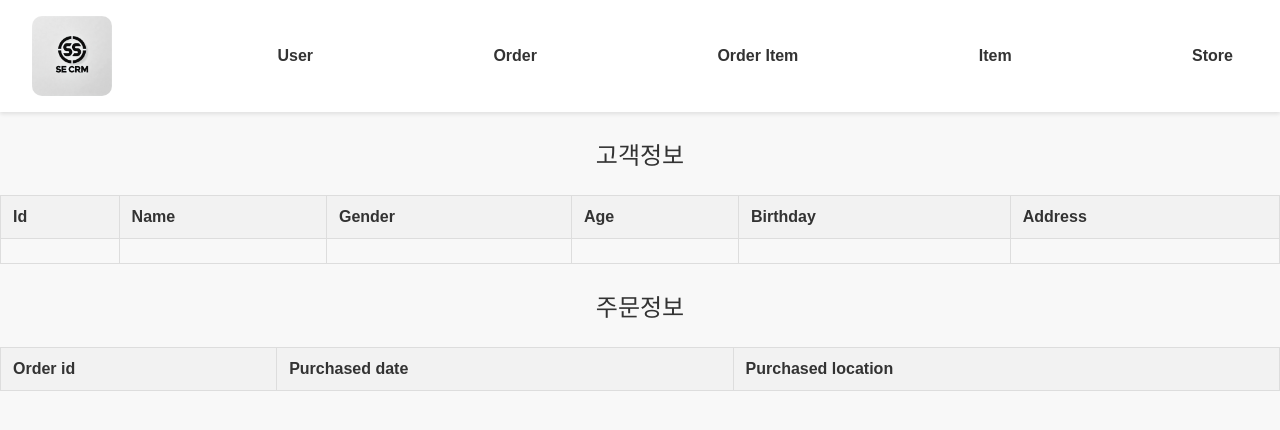
After one commit to sydneyskim/sesac_python_se, a Flask app: template Project/templates/userdetail.html in a window 1280 px wide. The commit adds this page. Shown: the top 430 px of the page. Run offline with Flask 3, Linux system fonts and the light colour scheme; the template is opened without the code that fills it, so the values that code supplies are empty.

Commit message:
유저, 주문 기본 상세페이지 구현 및 주문 날짜검색 추가

```diff
--- a/Project/app.py
+++ b/Project/app.py
@@ -1,5 +1,5 @@
 from flask import Flask, render_template, request
-from database import get_users, get_total_users, get_user_by_name, get_user_by_gender, get_user_by_name_and_gender, get_total_user_by_name, get_total_user_by_gender, get_total_user_by_name_and_gender, get_orders, get_total_orders, get_orderItems, get_total_orderItems, get_items, get_total_items, get_stores, get_total_stores
+from database import get_users, get_total_users, get_user_by_name, get_user_by_gender, get_user_by_name_and_gender, get_total_user_by_name, get_total_user_by_gender, get_total_user_by_name_and_gender, get_orders, get_total_orders, get_orderItems, get_total_orderItems, get_items, get_total_items, get_stores, get_total_stores, get_userdetail, get_userorderdetail, get_orderdetail, get_order_by_date, get_total_order_by_date
 import math
 app = Flask(__name__)
 
@@ -34,19 +34,39 @@ def crm_users():
         total_users = get_total_users()
         total_pages = math.ceil(total_users / per_page)
 
-    return render_template('users.html', users=users, page=page, per_page=per_page, total_pages=total_pages)
+    return render_template('users.html', users=users, name=name, gender=gender, page=page, per_page=per_page, total_pages=total_pages)
+
+@app.route('/crm/userdetail/')
+def crm_userdetail():
+    user_id = request.args.get('userid')
+    user_detail = get_userdetail(user_id)
+    user_order_detail = get_userorderdetail(user_id)
+
+    return render_template('userdetail.html', user_detail=user_detail[0], user_order_detail=user_order_detail)
 
 @app.route('/crm/orders/')
 def crm_orders():
+    date = request.args.get('date')
     page = request.args.get('page', default=1, type=int)
     per_page = request.args.get('per_page', default=10, type=int)
 
-    total_orders = get_total_orders()
-    total_pages = math.ceil(total_orders / per_page)
+    if date:
+        total_orders = get_total_order_by_date(date)
+        total_pages = math.ceil(total_orders / per_page)
+        orders = get_order_by_date(date, page, per_page)
+    else:
+        total_orders = get_total_orders()
+        total_pages = math.ceil(total_orders / per_page)
+        orders = get_orders(page, per_page)
 
-    orders = get_orders(page, per_page)
+    return render_template('orders.html', orders=orders, date=date, page=page, per_page=per_page, total_pages=total_pages)
 
-    return render_template('orders.html', orders=orders, page=page, per_page=per_page, total_pages=total_pages)
+@app.route('/crm/orderdetail/')
+def crm_orderdetail():
+    order_id = request.args.get('orderid')
+    order_detail = get_orderdetail(order_id)
+
+    return render_template('orderdetail.html', order_detail=order_detail)
 
 @app.route('/crm/orderItems/')
 def crm_orderItems():
--- a/Project/database.py
+++ b/Project/database.py
@@ -66,17 +66,72 @@ def get_total_user_by_name_and_gender(name, gender):
     result = get_query(query, ('%' + name + '%', gender))
     return result[0]['count'] if result else 0
 
+# user 상세
+def get_userdetail(user_id):
+    query = "SELECT * FROM users WHERE Id = ?"
+    return get_query(query, (user_id,))
+
+def get_userorderdetail(user_id):
+    query = '''
+        SELECT
+            o.Id AS OrderId,
+            o.OrderAt AS PurchasedDate,
+            s.Id AS PurchasedLocation,
+            o.UserId AS UserId
+        FROM
+            orders o
+        JOIN
+            stores s ON o.StoreId = s.Id
+        WHERE UserId = ?;
+    '''
+    return get_query(query, (user_id,))
+
 ### Orders ###
 # order 전체 가져오기
 def get_orders(page, per_page):
     offset = (page - 1) * per_page
     query = "SELECT * FROM orders LIMIT ? OFFSET ?"
     return get_query(query, (per_page, offset))
+
 # order 전체 count
 def get_total_orders():
     query = "SELECT COUNT(*) as count FROM orders"
     result = get_query(query)
     return result[0]['count'] if result else 0
+
+# Order 날짜 검색결과
+def get_order_by_date(date, page, per_page):
+    offset = (page - 1) * per_page
+    query = "SELECT * FROM orders WHERE OrderAt LIKE ? LIMIT ? OFFSET ?"
+    return get_query(query, ('%' + date + '%', per_page, offset))
+
+# Order 날짜 검색결과 count
+def get_total_order_by_date(date):
+    query = "SELECT COUNT(*) as count FROM orders WHERE OrderAt LIKE ?"
+    result = get_query(query, (date,))
+    return result[0]['count'] if result else 0
+
+# order 날짜 검색 결과 count
+def get_total_orders():
+    query = "SELECT COUNT(*) as count FROM orders"
+    result = get_query(query)
+    return result[0]['count'] if result else 0
+
+# order 상세
+def get_orderdetail(order_id):
+    query = '''
+        SELECT
+            oi.Id AS OrderItemId,
+            oi.OrderId AS OrderId,
+            oi.ItemId AS ItemId,
+            i.Name AS ItemName
+        FROM
+            orderitems oi
+        JOIN
+            items i ON oi.ItemId = i.Id
+        WHERE OrderId = ?;
+    '''
+    return get_query(query, (order_id,))
 
 ### OrderItems ###
 # orderItem 전체 가져오기
--- a/Project/templates/base.html
+++ b/Project/templates/base.html
@@ -5,6 +5,10 @@
     <meta name="viewport" content="width=device-width, initial-scale=1.0">
     <title>{% block title %}{% endblock %}</title>
     <style>
+        img {
+            width:80px;
+            border-radius: 10px;
+        }
         body {
             font-family: Arial, sans-serif;
             background-color: #f8f9fa;
@@ -40,6 +44,7 @@
 </head>
 <body>
     <nav>
+        <img src="{{ url_for('static', filename='images/secrm.jpg') }}" alt="CRM Logo">
         <a href="{{ url_for('crm_users') }}">User</a>
         <a href="{{ url_for('crm_orders') }}">Order</a>
         <a href="{{ url_for('crm_orderItems') }}">Order Item</a>
--- /dev/null
+++ b/Project/templates/userdetail.html
@@ -0,0 +1,92 @@
+{% extends "base.html" %}
+
+{% block title %}
+User Detail Page
+{% endblock %}
+
+{% block content %}
+<style>
+    body {
+        background-color: #f8f8f8;
+        color: #333;
+    }
+    input[type="text"], select {
+        padding: 10px;
+        margin: 10px 0;
+        border: 1px solid #ccc;
+        border-radius: 4px;
+    }
+    button {
+        background-color: #333;
+        color: white;
+        border: none;
+        padding: 10px 20px;
+        cursor: pointer;
+        margin: 10px 0;
+        border-radius: 4px;
+    }
+    button:hover {
+        background-color: #555;
+    }
+    table {
+        width: 100%;
+        border-collapse: collapse;
+    }
+    table, th, td {
+        border: 1px solid #ddd;
+    }
+    th, td {
+        padding: 12px;
+        text-align: left;
+    }
+    th {
+        background-color: #f2f2f2;
+    }
+    .infos {
+            font-size: 24px;
+            text-align: center;
+        }
+</style>
+<p class="infos">고객정보</p>
+    <table id="order-detail-table">
+        <thead>
+            <tr>
+                <th>Id</th>
+                <th>Name</th>
+                <th>Gender</th>
+                <th>Age</th>
+                <th>Birthday</th>
+                <th>Address</th>
+        </thead>
+        <tbody>
+            <tr>
+                <td>{{ user_detail.Id }}</td>
+                <td>{{ user_detail.Name }}</td>
+                <td>{{ user_detail.Gender }}</td>
+                <td>{{ user_detail.Age }}</td>
+                <td>{{ user_detail.Birthdate }}</td>
+                <td>{{ user_detail.Address }}</td>
+            </tr>
+        </tbody>
+    </table>
+    <p class="infos">주문정보</p>
+    <table id="user-order-detail-table">
+        <thead>
+            <tr>
+                <th>Order id</th>
+                <th>Purchased date</th>
+                <th>Purchased location</th>
+            </tr>
+            </tr>
+        </thead>
+        <tbody>
+            {% for uod in user_order_detail %}
+            <tr>
+                <td>{{ uod.OrderId }}</td>
+                <td>{{ uod.PurchasedDate }}</td>
+                <td>{{ uod.PurchasedLocation }}</td>
+            </tr>
+            {% endfor %}
+        </tbody>
+    </table>
+{% endblock %}
```
Also changed, not shown: Project/templates/orderdetail.html (added, +70 -0 lines), Project/templates/orders.html (+50 -11 lines), Project/templates/users.html (+8 -5 lines), Project/static/images/secrm.jpg (added).
